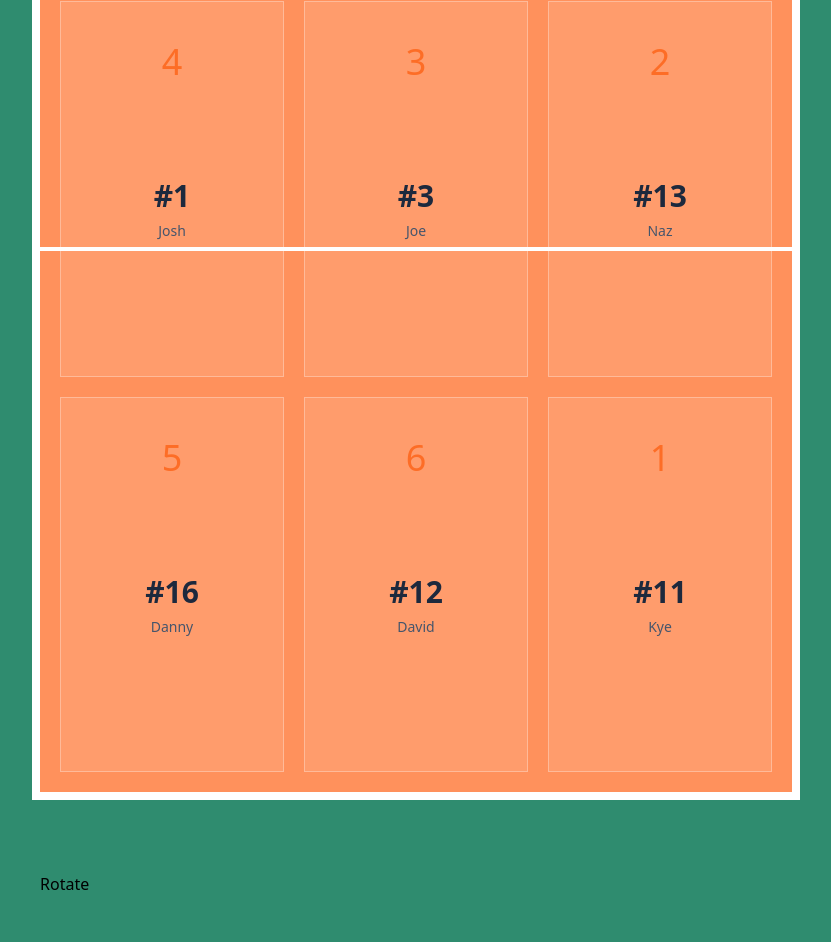
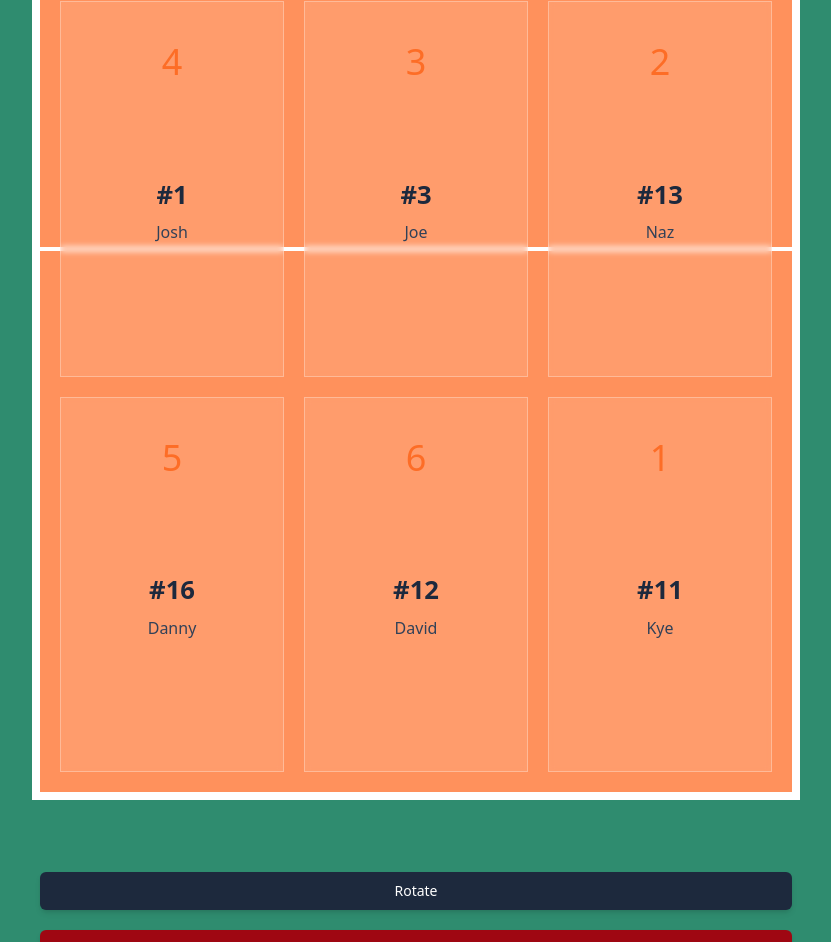
Before and after one commit to jgretton/rotation-tracker, a Next.js app: page / in a window 1280 px wide. Shown: the part 75-1017 px from the top of the page, without its empty margins (224-1055 px from the left). Built offline with nearby package versions, Linux system fonts and the light colour scheme.

Commit message:
Updated types, finalised rotations
Added separate type file and make sure the application is type safe.
Implemented rotation button that sticks to the rotation rule set for
volleyball

```diff
--- a/app/components/position-box.tsx
+++ b/app/components/position-box.tsx
@@ -1,17 +1,6 @@
 "use client";
-
-import { RefObject, useContext } from "react";
-import PlayerContext from "../context/PlayerContext";
-
-interface PositionBoxProps {
-	position: number;
-	dialogRef: RefObject<HTMLDivElement>;
-	player: {
-		name: string;
-		number: string;
-		position: number;
-	};
-}
+import { PositionBoxProps } from "../types";
+import { usePlayerContext } from "../hooks/usePlayerContext";
 
 export default function PositionBox({
 	position,
@@ -19,10 +8,12 @@ export default function PositionBox({
 	dialogRef,
 }: PositionBoxProps) {
 	const { setSelectedPosition, setTempPlayer, selectedPlayers } =
-		useContext(PlayerContext);
+		usePlayerContext();
 	const openDialog = () => {
-		setTempPlayer(selectedPlayers.find((a) => a.position === position));
-		dialogRef.current.showModal();
+		const selectedPlayer = selectedPlayers.find((a) => a.position === position);
+		if (selectedPlayer === undefined) return;
+		setTempPlayer(selectedPlayer);
+		dialogRef?.current?.showModal();
 	};
 	return (
 		<button
@@ -30,16 +21,16 @@ export default function PositionBox({
 				openDialog();
 				setSelectedPosition(position);
 			}}
-			className="cursor-pointer  size-full  grid grid-rows-[auto_1fr] z-50 transition-all bg-white/10 hover:bg-white/20 border border-white/30 hover:border-white/50 duration-200"
+			className="cursor-pointer  size-full  grid grid-rows-[auto_1fr] z-50 transition-all bg-white/10 hover:bg-white/20 border border-white/30 hover:border-white/50 duration-200 backdrop-blur-[3px] hover:backdrop-blur-sm"
 		>
 			<div className="w-full text-center m-auto mt-10">
 				<p className="text-4xl text-[#fd6d26] ">{position}</p>
 			</div>
 			<div className="text-center m-auto flex gap-2 flex-col flex-1 size-full justify-center items-center -mt-5">
-				<p className="text-3xl text-slate-800 font-bold inline-flex items-center">
+				<p className="text-[min(2vw,20rem)] text-slate-800 font-bold inline-flex items-center">
 					#{player?.number}
 				</p>
-				<p className="text-sm font-medium text-slate-600 text-center leading-tight">
+				<p className="text-xs md:text-base font-medium text-slate-700 text-center leading-tight">
 					{player?.name}
 				</p>
 			</div>
--- a/app/context/PlayerContext.ts
+++ b/app/context/PlayerContext.ts
@@ -1,5 +1,6 @@
 import { createContext } from "react";
+import { PlayerContextType } from "../types";
 
-const PlayerContext = createContext();
+const PlayerContext = createContext<PlayerContextType | undefined>(undefined);
 
 export default PlayerContext;
--- /dev/null
+++ b/app/hooks/usePlayerContext.tsx
@@ -0,0 +1,14 @@
+import { useContext } from "react";
+import PlayerContext from "../context/PlayerContext";
+import { PlayerContextType } from "../types";
+
+export function usePlayerContext(): PlayerContextType {
+	const context = useContext(PlayerContext);
+	if (context === undefined) {
+		throw new Error(
+			"usePlayerContext must be used within a PlayerContext.Provider"
+		);
+	}
+
+	return context;
+}
--- a/app/page.tsx
+++ b/app/page.tsx
@@ -3,28 +3,30 @@ import VolleyballCourt from "./components/volleyball-court";
 import PositionBox from "./components/position-box";
 import { useRef, useState } from "react";
 import PlayerContext from "./context/PlayerContext";
-const player_positions = [
-	{ number: 1, name: "Josh", position: 4 },
-	{ number: 3, name: "Joe", position: 3 },
-	{ number: 13, name: "Naz", position: 2 },
-	{ number: 16, name: "Danny", position: 5 },
-	{ number: 12, name: "David", position: 6 },
-	{ number: 11, name: "Kye", position: 1 },
+import { Player } from "./types";
+const player_positions: Player[] = [
+	{ number: "1", name: "Josh", position: 4 },
+	{ number: "3", name: "Joe", position: 3 },
+	{ number: "13", name: "Naz", position: 2 },
+	{ number: "16", name: "Danny", position: 5 },
+	{ number: "12", name: "David", position: 6 },
+	{ number: "11", name: "Kye", position: 1 },
 ];
 export default function Home() {
-	const VOLLEYBALL_COURT_POSITIONS = [4, 3, 2, 5, 6, 1];
-	const [selectedPlayers, setSelectedPlayers] = useState(player_positions);
-	const [selectedPosition, setSelectedPosition] = useState(null);
+	const VOLLEYBALL_COURT_POSITIONS: number[] = [4, 3, 2, 5, 6, 1];
+	const [selectedPlayers, setSelectedPlayers] =
+		useState<Player[]>(player_positions);
+	const [selectedPosition, setSelectedPosition] = useState<number | null>(null);
 
-	const [tempPlayer, setTempPlayer] = useState({
+	const [tempPlayer, setTempPlayer] = useState<Player>({
 		name: "",
 		number: "",
-		position: null,
+		position: 0,
 	});
 
-	const dialogRef = useRef(null);
+	const dialogRef = useRef<HTMLDialogElement>(null);
 
-	const onChange = (e: React.FormEvent) => {
+	const onChange = (e: React.ChangeEvent<HTMLInputElement>) => {
 		setTempPlayer((prevState) => ({
 			...prevState,
 			[e.target.name]: e.target.value,
@@ -37,10 +39,11 @@ export default function Home() {
 			const playerIndex = selectedPlayers.findIndex(
 				(a) => a.position === selectedPosition
 			);
-			const newPlayerArray = [...selectedPlayers];
+			if (playerIndex === -1) return;
+			const newPlayerArray: Player[] = [...selectedPlayers];
 			newPlayerArray[playerIndex] = tempPlayer;
 			setSelectedPlayers(newPlayerArray);
-			dialogRef.current.close();
+			dialogRef?.current?.close();
 		}
 	};
 
@@ -84,9 +87,20 @@ export default function Home() {
 							);
 						})}
 					</div>
-					<button className="mt-20" onClick={() => rotateTeam()}>
-						Rotate
-					</button>
+					<div className="mt-20 grid gap-5">
+						<button
+							className="rounded-md bg-slate-800 py-2 px-4 border border-transparent text-center text-sm text-white transition-all shadow-md hover:shadow-lg focus:bg-slate-700 focus:shadow-none active:bg-slate-700 hover:bg-slate-700 active:shadow-none disabled:pointer-events-none disabled:opacity-50 disabled:shadow-none"
+							onClick={() => rotateTeam()}
+						>
+							Rotate
+						</button>
+						<button
+							className="rounded-md bg-red-800 py-2 px-4 border border-transparent text-center text-sm text-white transition-all shadow-md hover:shadow-lg focus:bg-red-700 focus:shadow-none active:bg-red-700 hover:bg-red-700 active:shadow-none disabled:pointer-events-none disabled:opacity-50 disabled:shadow-none"
+							onClick={() => setSelectedPlayers(player_positions)}
+						>
+							Reset
+						</button>
+					</div>
 				</VolleyballCourt>
 				<dialog
 					ref={dialogRef}
@@ -119,13 +133,14 @@ export default function Home() {
 					</div>
 					<div className="flex flex-row justify-end gap-5">
 						<button
-							className="px-3 py-1 border rounded-xl border-gray-400 hover:bg-gray-200 cursor-pointer transition-all duration"
-							onClick={() => dialogRef.current.close()}
+							className="rounded-md border border-slate-300 py-2 px-4 text-center text-sm transition-all shadow-sm hover:shadow-lg text-slate-600 hover:text-white hover:bg-slate-800 hover:border-slate-800 focus:text-white focus:bg-slate-800 focus:border-slate-800 active:border-slate-800 active:text-white active:bg-slate-800 disabled:pointer-events-none disabled:opacity-50 disabled:shadow-none"
+							onClick={() => dialogRef?.current?.close()}
 						>
 							Close Modal
 						</button>
 						<button
-							className="px-3 py-1 border rounded-xl border-slate-900 bg-slate-600 text-white hover:bg-slate-800 cursor-pointer transition-all duration-200"
+							className="rounded-md bg-slate-800 py-2 px-4 border border-transparent text-center text-sm text-white transition-all shadow-md hover:shadow-lg focus:bg-slate-700 focus:shadow-none active:bg-slate-700 hover:bg-slate-700 active:shadow-none disabled:pointer-events-none disabled:opacity-50 disabled:shadow-none ml-2"
+							type="button"
 							onClick={() => onSave()}
 						>
 							Save{" "}
--- /dev/null
+++ b/app/types.ts
@@ -0,0 +1,21 @@
+import { RefObject } from "react";
+
+export interface PositionBoxProps {
+	position: number;
+	dialogRef: RefObject<HTMLDialogElement | null>;
+	player: Player;
+}
+
+export interface Player {
+	number: string;
+	name: string;
+	position: number;
+}
+
+export interface PlayerContextType {
+	setSelectedPosition: (position: number | null) => void;
+	selectedPosition: number | null;
+	setTempPlayer: (player: Player) => void;
+	selectedPlayers: Player[];
+	setSelectedPlayers: (array: Player[]) => void;
+}
```
